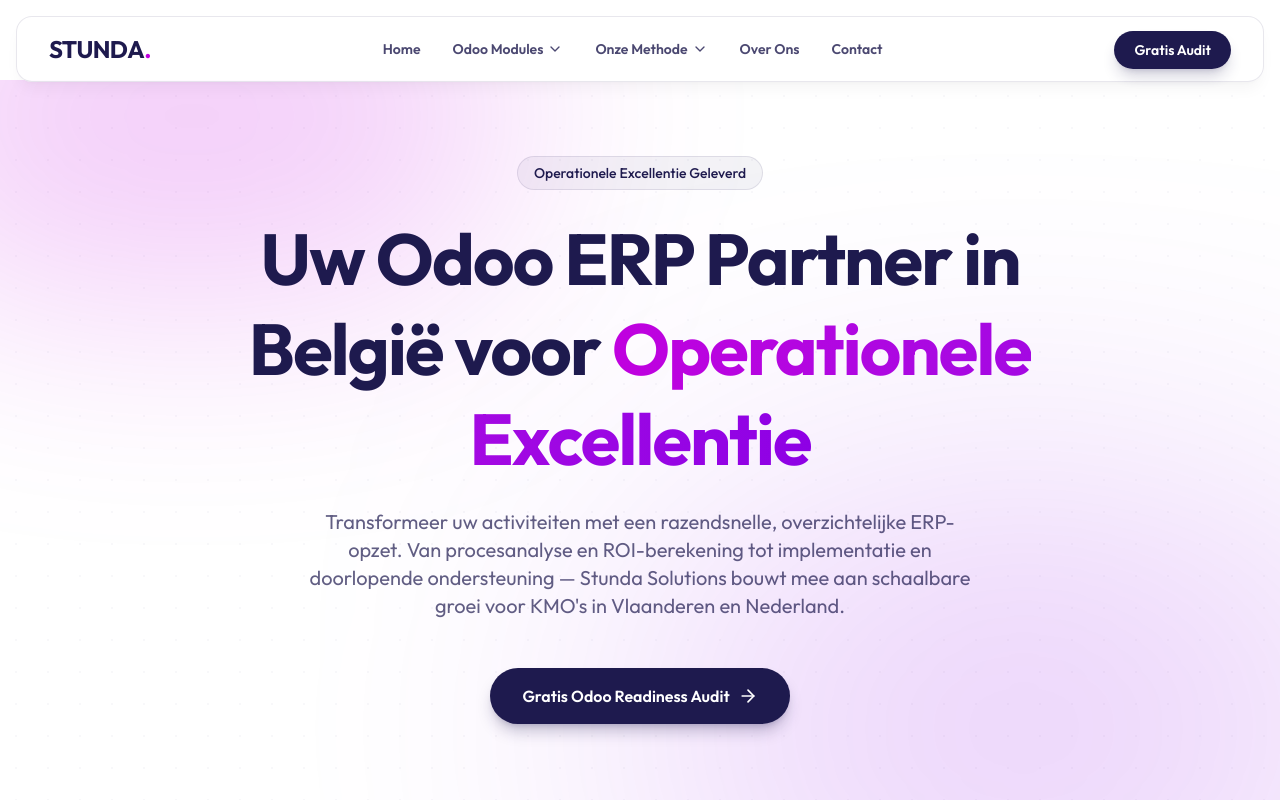
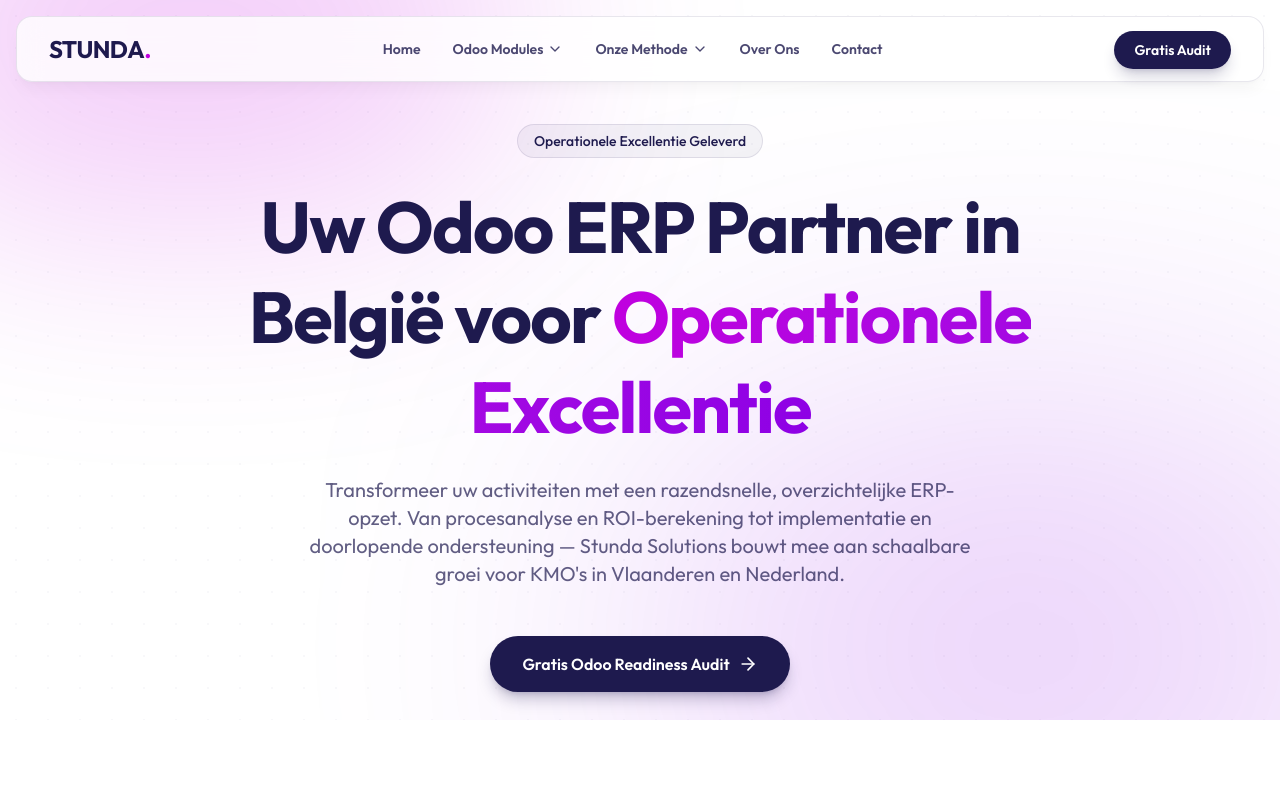
Before and after one commit to TheBeastic/stunda-solutions, a Next.js app: page / in a window 1280 px wide. Shown: the top 800 px of the page. Built offline with nearby package versions, Linux system fonts and the light colour scheme.

Commit message:
fix: remove white bar above hero by extending background to top

```diff
--- a/src/app/page.tsx
+++ b/src/app/page.tsx
@@ -6,12 +6,10 @@
 export default function Home() {
   return (
     <main className="flex min-h-screen flex-col bg-background">
-      <div className="pt-20">
-        <HeroSection />
-        <OdooSolutionsGrid />
-        <StundaMethod />
-        <LeadGenForm />
-      </div>
+      <HeroSection />
+      <OdooSolutionsGrid />
+      <StundaMethod />
+      <LeadGenForm />
     </main>
   );
 }
--- a/src/components/HeroSection.tsx
+++ b/src/components/HeroSection.tsx
@@ -10,7 +10,7 @@
             <div className="absolute top-[-20%] left-[-10%] w-[50%] h-[50%] bg-brand-magenta/20 blur-[120px] rounded-full pointer-events-none" />
             <div className="absolute bottom-[-20%] right-[-10%] w-[60%] h-[60%] bg-brand-purple/20 blur-[150px] rounded-full pointer-events-none" />
 
-            <div className="container mx-auto px-6 relative z-10 text-center flex flex-col items-center">
+            <div className="container mx-auto px-6 pt-24 relative z-10 text-center flex flex-col items-center">
                 <motion.div
                     initial={{ opacity: 0, y: 20 }}
                     animate={{ opacity: 1, y: 0 }}
```
